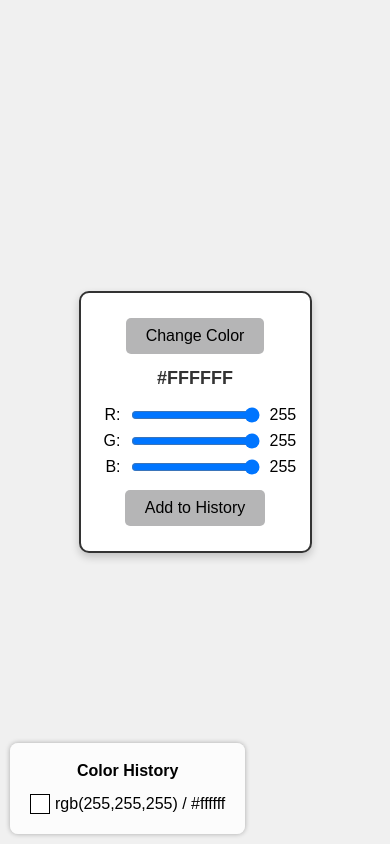
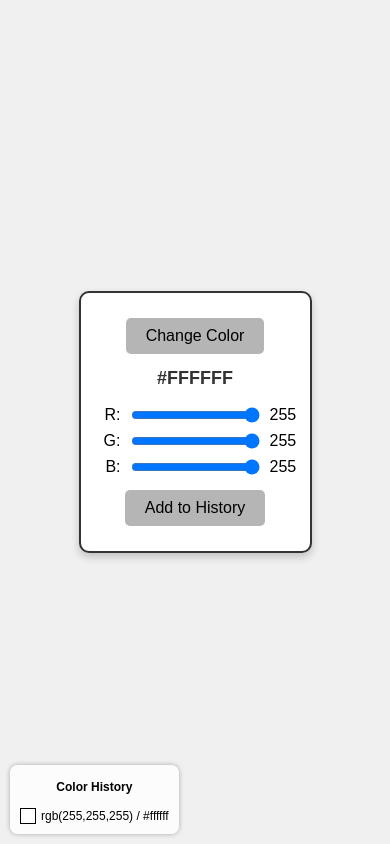
Before and after one commit to jproven/color-shifter, a plain HTML site: page index.html in a window 390 px wide. Both pictures are taken after a click on the button "Add to History". Drawn offline with Linux system fonts and the light colour scheme.

Commit message:
Add responsive limit to color history: max 3 entries on small screens

```diff
--- a/main.js
+++ b/main.js
@@ -50,6 +50,13 @@ function setRandomBackgroundColor() {
 
 function addToHistory(color) {
     const history = document.getElementById('color-history');
+
+    const isMobile = window.innerWidth <= 768;
+    const maxEntries = isMobile ? 3 : 50;
+
+    while (history.querySelectorAll('.color-entry').length >= maxEntries) {
+        history.removeChild(history.querySelector('.color-entry'));
+    }
 
     const entry = document.createElement('div');
     entry.className = 'color-entry';
--- a/styles.css
+++ b/styles.css
@@ -11,7 +11,8 @@
   vertical-align: baseline;
 }
 
-html, body {
+html,
+body {
   height: 100%;
   line-height: 1;
 }
@@ -66,7 +67,7 @@ button:hover {
   background: rgba(255, 255, 255, 0.8);
   padding: 10px;
   border-radius: 8px;
-  box-shadow: 0 0 5px rgba(0,0,0,0.3);
+  box-shadow: 0 0 5px rgba(0, 0, 0, 0.3);
   max-height: 98vh;
   overflow-y: auto;
 }
@@ -111,3 +112,20 @@ button:hover {
   width: 20px;
   text-align: right;
 }
+
+@media screen and (max-width: 768px) {
+  #color-history {
+    max-height: 25vh;
+    font-size: 12px;
+    padding: 6px;
+  }
+
+  .color-entry {
+    margin: 4px;
+  }
+
+  .color-preview {
+    width: 16px;
+    height: 16px;
+  }
+}
```
Lines whose indentation alone changed are shown as unchanged.
